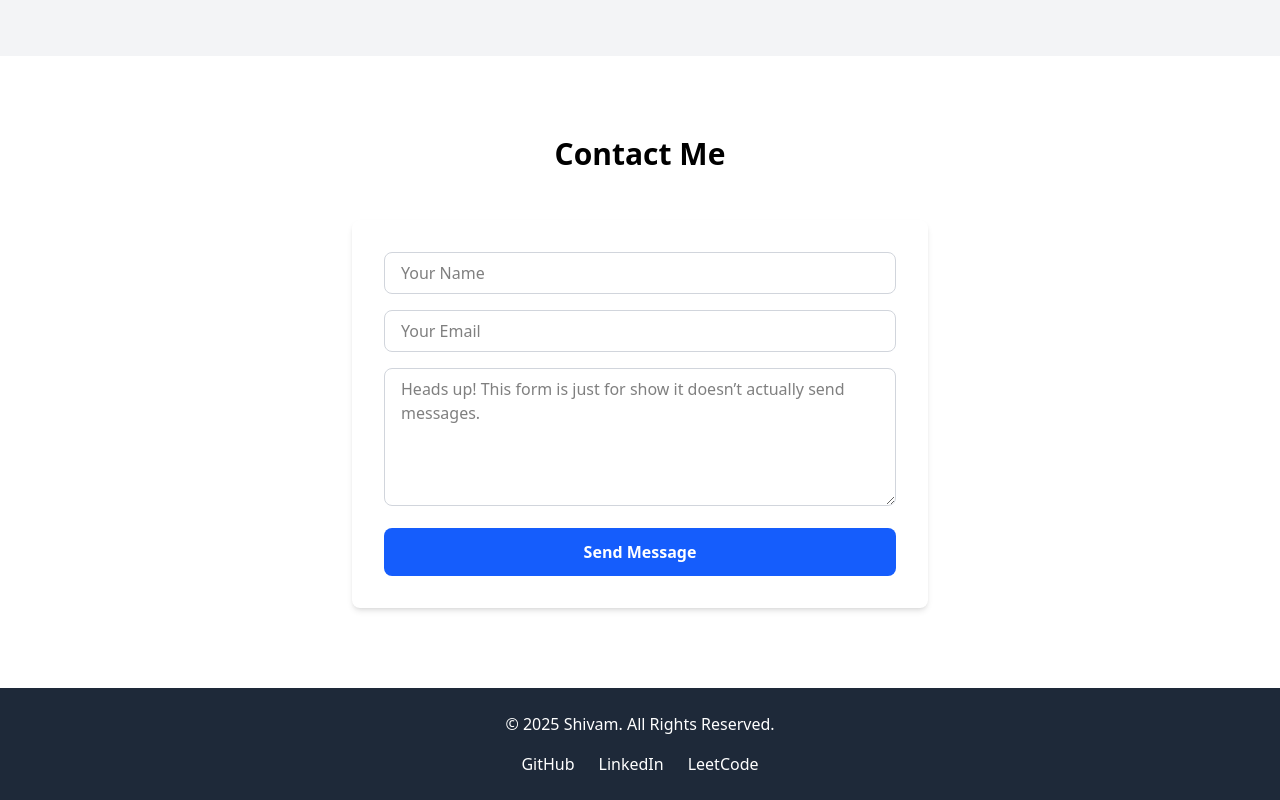
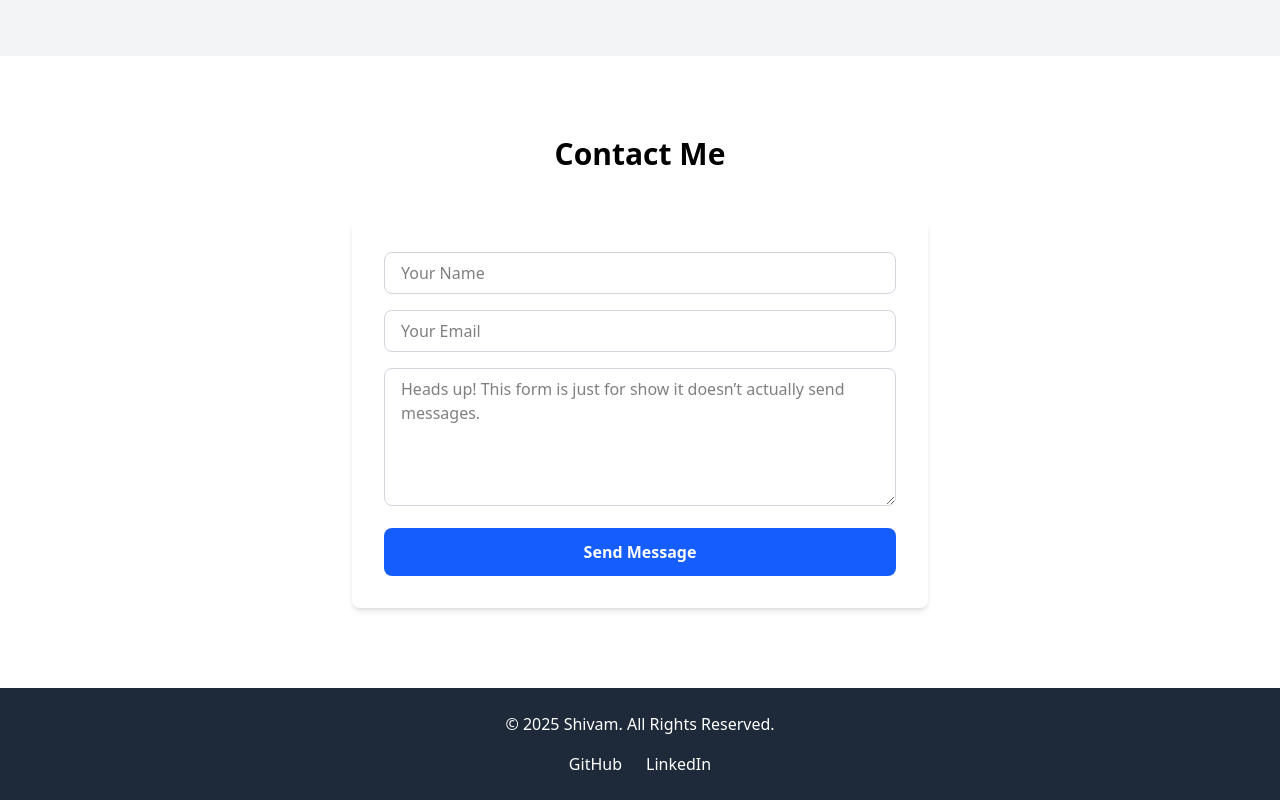
Before and after one commit to shhiivm/myPortfolio, a React (Vite) app: page / in a window 1280 px wide. Shown: the part 1907-2707 px from the top of the page. Built offline with nearby package versions, Linux system fonts and the light colour scheme.

Commit message:
tracking changes

```diff
--- a/src/components/Footer.jsx
+++ b/src/components/Footer.jsx
@@ -19,13 +19,13 @@ const Footer = () => {
         >
           LinkedIn
         </a>
-        <a
+        {/* <a
           href="https://leetcode.com/shhiivm"
           target="_blank"
           rel="noopener noreferrer"
         >
           LeetCode
-        </a>
+        </a> */}
       </div>
     </footer>
   );
```
Also changed, not shown: package.json (+6 -1 lines), 1 other file (tests, documents, lock files or other folders).
